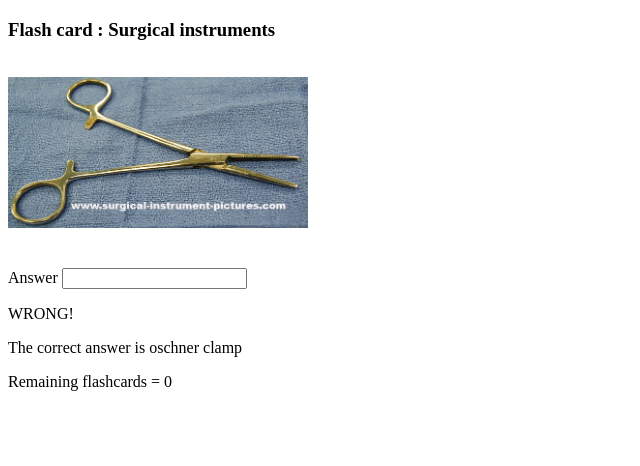
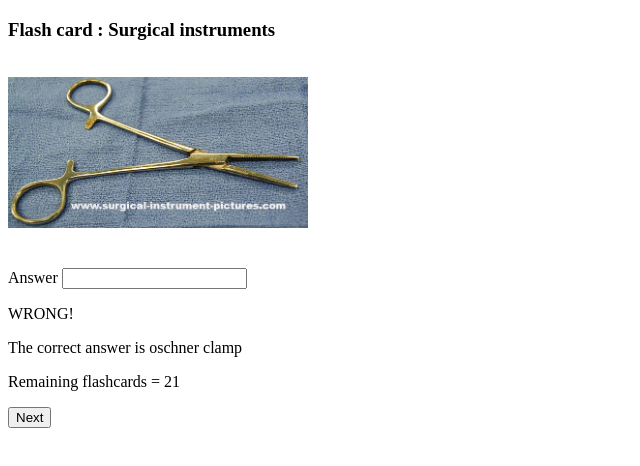
Before and after one commit to chusanapanch/flashcard, a plain HTML site: page index.html in a window 1280 px wide. Both pictures are taken after a click on the button "Check". Shown: the whole page, without its empty margins (0-640 px from the left). Drawn offline with Linux system fonts and the light colour scheme.

Commit message:
Add files via upload

```diff
--- a/index.html
+++ b/index.html
@@ -66,7 +66,7 @@ function check() {
 
     questionLeft = list.length
 
-  if (questionLeft = "0"){document.getElementById("next").style.display = "none"};
+  if (questionLeft == 0){document.getElementById("next").style.display = "none"};
 
     document.getElementById("left").innerHTML = "Remaining flashcards = " + questionLeft;
 }
```
